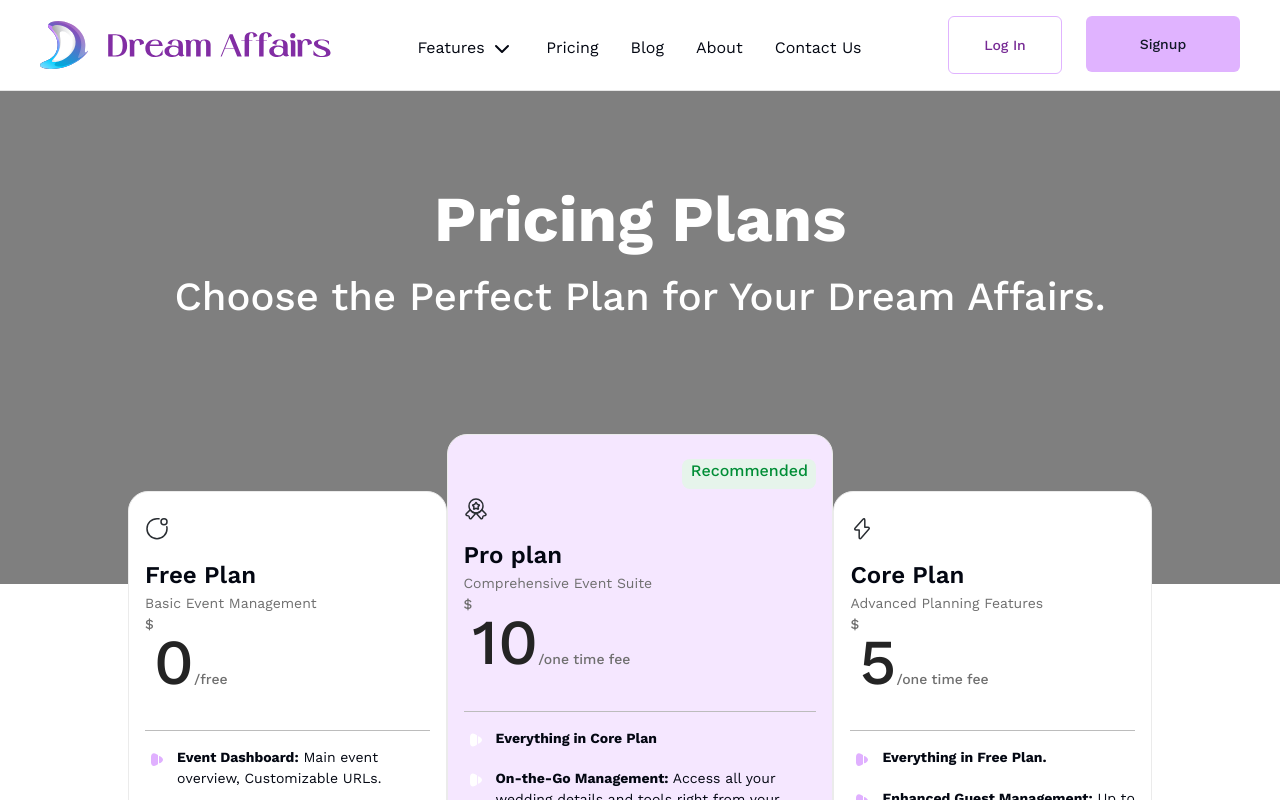
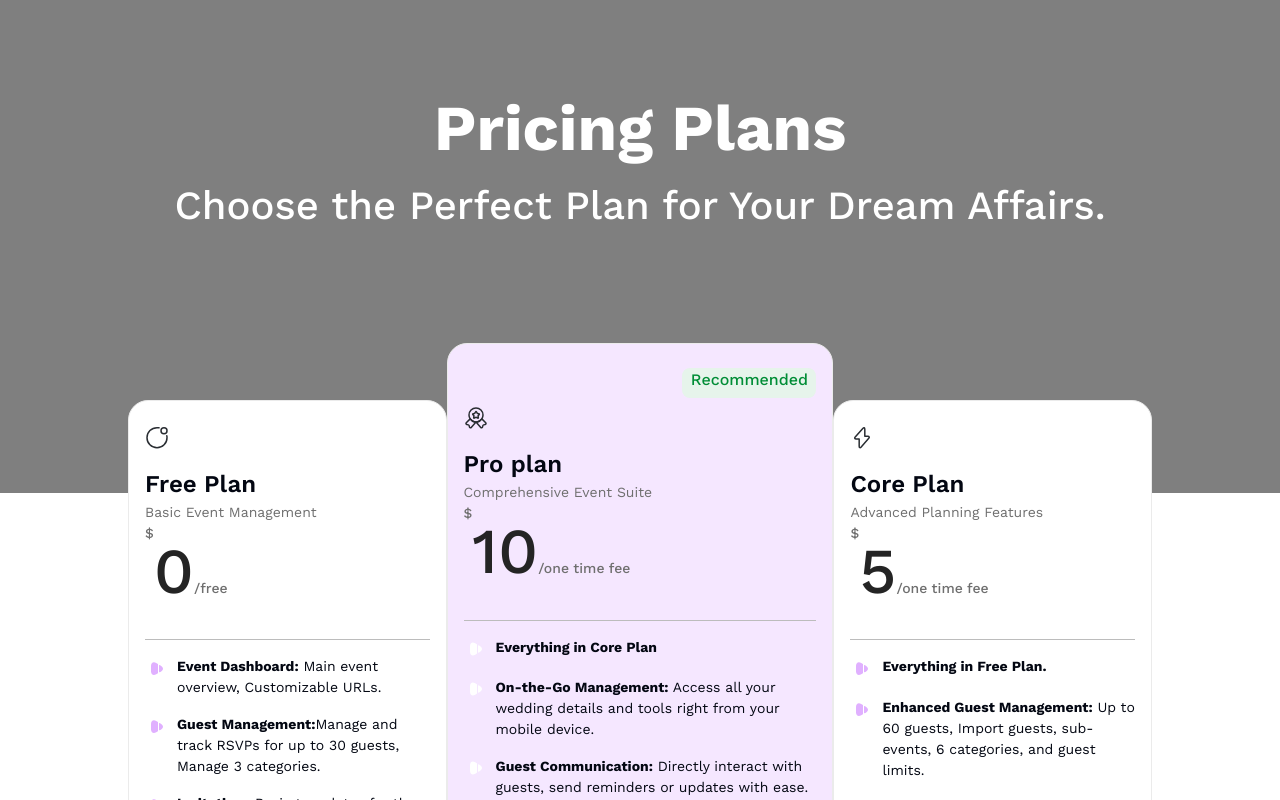
Before and after one commit to Dream-Affairs/Dream-Affairs-Frontend, a Next.js app: page /pricing in a window 1280 px wide. Shown: the top 800 px of the page. Built offline with nearby package versions, Linux system fonts and the light colour scheme.

Commit message:
bugs and fixes

```diff
--- /dev/null
+++ b/app/(components)/External-Layout.tsx
@@ -0,0 +1,19 @@
+import React from 'react';
+import Header from './header';
+import Footer from './footer';
+
+type ExternalLayoutProps = {
+  children?: React.ReactNode;
+};
+
+const ExternalLayout = ({ children }: ExternalLayoutProps) => {
+  return (
+    <>
+      <Header />
+      {children}
+      <Footer />
+    </>
+  );
+};
+
+export default ExternalLayout;
--- a/app/(components)/footer.tsx
+++ b/app/(components)/footer.tsx
@@ -12,8 +12,8 @@ import linkedin from '../auth/(assets)/linkedin.svg';
 
 const Footer = () => {
   const links = [
-    { id: 1, name: 'About', path: '/' },
-    { id: 2, name: 'Product Overview', path: '/about-us' },
+    { id: 1, name: 'About', path: '/about-us' },
+    { id: 2, name: 'Product Overview', path: '/' },
     { id: 3, name: 'Customer Support', path: '/' },
     { id: 4, name: 'FAQ', path: '/' },
     { id: 5, name: 'Contact us', path: '/' },
--- a/app/about-us/page.tsx
+++ b/app/about-us/page.tsx
@@ -13,7 +13,6 @@ import History from './(components)/history';
 import Team from './(components)/team';
 import Contact from './(components)/contact';
 import Gallery from './(components)/gallery';
-import Header from '../header/page';
 
 const About = () => {
   const teamMembers = [
@@ -57,7 +56,6 @@ const About = () => {
   const galleryImages = [gallery1, gallery2, gallery3, gallery4, gallery5, gallery6, gallery7, gallery8];
   return (
     <RootLayout>
-      <Header />
       <main className="w-full relative">
         {/* Hero */}
         <Hero />
--- a/app/page.tsx
+++ b/app/page.tsx
@@ -1,12 +1,11 @@
-import Footer from './(components)/footer';
-import Header from './header/page';
+import ExternalLayout from './(components)/External-Layout';
 
 export default function Home() {
   return (
     <>
-      <Header />
-      <div className="-min-h-[159vh]"></div>
-      <Footer />
+      <ExternalLayout>
+        <div className="max-w-[1440px] mx-auto px-8 lg:px-10 border">Body</div>
+      </ExternalLayout>
     </>
   );
 }
--- a/app/pricing/page.tsx
+++ b/app/pricing/page.tsx
@@ -1,47 +1,48 @@
-import Hero from "./(components)/hero"
-import Faq from "./(components)/faq"
-import Contact from "./(components)/contact"
-import Pricecards from "./(components)/pricecards"
-import Header from "../header/page"
+import Hero from './(components)/hero';
+import Faq from './(components)/faq';
+import Contact from './(components)/contact';
+import Pricecards from './(components)/pricecards';
 
 const Pricing = () => {
   const faqData = [
     {
       id: 1,
-            question: "How does billing work for the Core and Pro Plans?",
-            answer: "The Core and Pro Plans have a one-time fee for access to advanced features, and an annual subscription fee to maintain those features."
+      question: 'How does billing work for the Core and Pro Plans?',
+      answer:
+        'The Core and Pro Plans have a one-time fee for access to advanced features, and an annual subscription fee to maintain those features.',
     },
     {
       id: 2,
-            question: "Can I cancel my subscription?",
-            answer: "Yes, you can cancel your subscription at any time. Please note that no refunds will be provided for partial subscription periods."
+      question: 'Can I cancel my subscription?',
+      answer:
+        'Yes, you can cancel your subscription at any time. Please note that no refunds will be provided for partial subscription periods.',
     },
     {
       id: 3,
-            question: "What happens if I downgrade from a paid plan to the Free Plan?",
-            answer: "If you downgrade, you'll lose access to the advanced features included in the paid plans. Your account will revert to the Free Plan with basic event management capabilities."
+      question: 'What happens if I downgrade from a paid plan to the Free Plan?',
+      answer:
+        "If you downgrade, you'll lose access to the advanced features included in the paid plans. Your account will revert to the Free Plan with basic event management capabilities.",
     },
     {
       id: 4,
-            question: "How can I make changes to my billing information?",
-            answer: "You can update your billing information in the 'Account Settings' section of your profile."
+      question: 'How can I make changes to my billing information?',
+      answer: "You can update your billing information in the 'Account Settings' section of your profile.",
     },
     {
       id: 5,
-            question: "What payment methods do you accept?",
-            answer: "We currently accept major credit and debit cards for payments"
-        }
-    ]
+      question: 'What payment methods do you accept?',
+      answer: 'We currently accept major credit and debit cards for payments',
+    },
+  ];
 
   return (
     <div className="max-w-[1440px] mx-auto">
-        <Header />
       <Hero />
       <Pricecards />
-        <Faq faqData ={faqData} />
+      <Faq faqData={faqData} />
       <Contact />
     </div>
-  )
-}
+  );
+};
 
-export default Pricing
+export default Pricing;
```
Also changed, not shown: app/(components)/(assets)/logo.svg (renamed from app/header/(assets)/logo.svg), app/(components)/header.tsx (renamed from app/header/page.tsx). Lines whose indentation alone changed are shown as unchanged.
